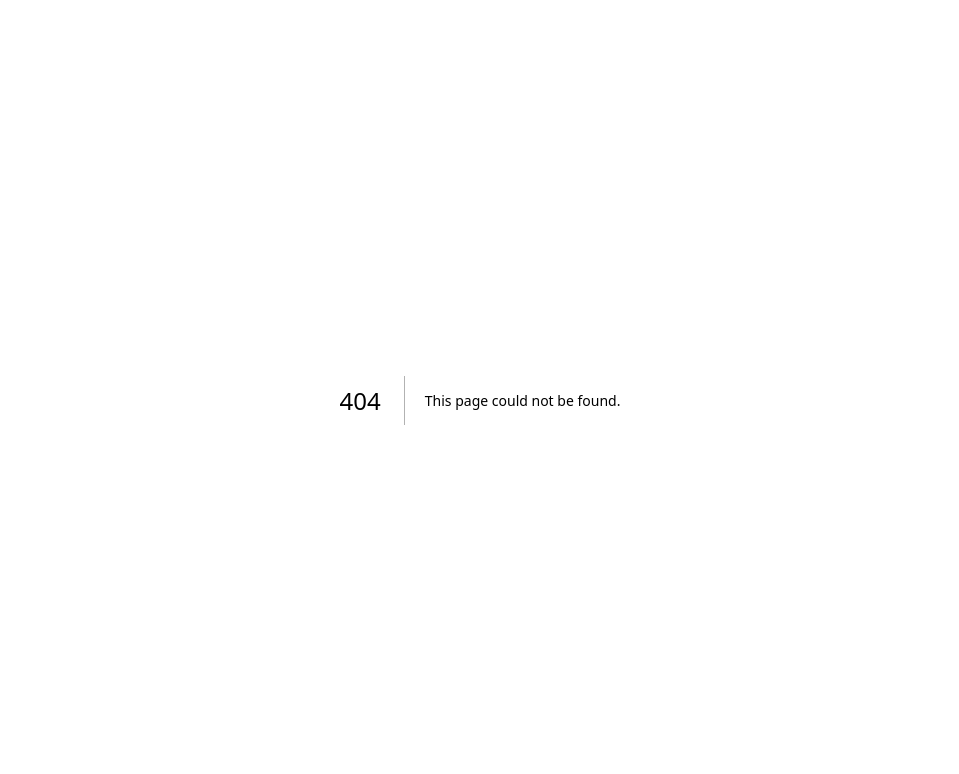
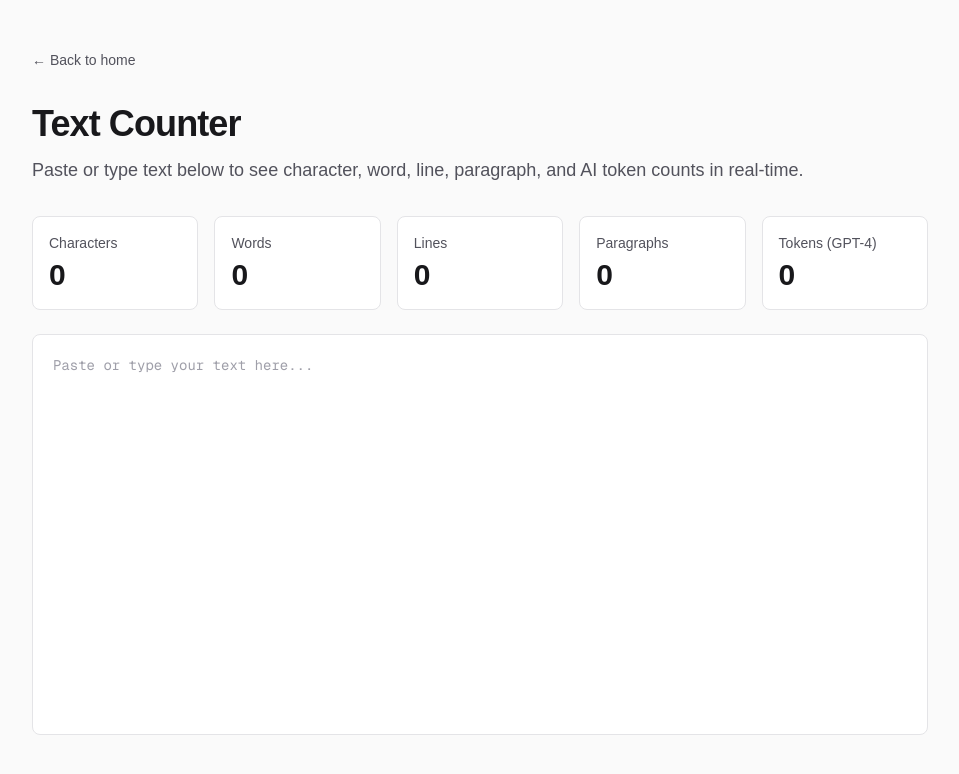
Before and after one commit to evanisnor/textytools, a Next.js app: page /text-counter in a window 1280 px wide. Before the commit this address had no page. Shown: the top 774 px of the page, without its empty margins (160-1119 px from the left). Built offline with nearby package versions, Linux system fonts and the light colour scheme.

Commit message:
Landing page and text-counter utility

```diff
--- a/app/page.tsx
+++ b/app/page.tsx
@@ -1,63 +1,40 @@
-import Image from "next/image";
+import Link from "next/link";
 
 export default function Home() {
   return (
-    <div className="flex min-h-screen items-center justify-center bg-zinc-50 font-sans dark:bg-black">
-      <main className="flex min-h-screen w-full max-w-3xl flex-col items-center justify-between py-32 px-16 bg-white dark:bg-black sm:items-start">
-        <Image
-          className="dark:invert"
-          src="/next.svg"
-          alt="Next.js logo"
-          width={100}
-          height={20}
-          priority
-        />
-        <div className="flex flex-col items-center gap-6 text-center sm:items-start sm:text-left">
-          <h1 className="max-w-xs text-3xl font-semibold leading-10 tracking-tight text-black dark:text-zinc-50">
-            To get started, edit the page.tsx file.
+    <div className="flex min-h-screen items-center justify-center bg-zinc-50 font-sans dark:bg-zinc-950">
+      <main className="flex w-full max-w-4xl flex-col gap-12 py-16 px-6">
+        <div className="flex flex-col gap-4">
+          <h1 className="text-4xl font-bold tracking-tight text-zinc-900 dark:text-zinc-50">
+            Utility Apps
           </h1>
-          <p className="max-w-md text-lg leading-8 text-zinc-600 dark:text-zinc-400">
-            Looking for a starting point or more instructions? Head over to{" "}
-            <a
-              href="https://vercel.com/templates?framework=next.js&utm_source=create-next-app&utm_medium=appdir-template-tw&utm_campaign=create-next-app"
-              className="font-medium text-zinc-950 dark:text-zinc-50"
-            >
-              Templates
-            </a>{" "}
-            or the{" "}
-            <a
-              href="https://nextjs.org/learn?utm_source=create-next-app&utm_medium=appdir-template-tw&utm_campaign=create-next-app"
-              className="font-medium text-zinc-950 dark:text-zinc-50"
-            >
-              Learning
-            </a>{" "}
-            center.
+          <p className="text-lg text-zinc-600 dark:text-zinc-400 max-w-2xl">
+            A hub for lightweight productivity tools to support low-friction use cases.
           </p>
         </div>
-        <div className="flex flex-col gap-4 text-base font-medium sm:flex-row">
-          <a
-            className="flex h-12 w-full items-center justify-center gap-2 rounded-full bg-foreground px-5 text-background transition-colors hover:bg-[#383838] dark:hover:bg-[#ccc] md:w-[158px]"
-            href="https://vercel.com/new?utm_source=create-next-app&utm_medium=appdir-template-tw&utm_campaign=create-next-app"
-            target="_blank"
-            rel="noopener noreferrer"
+
+        <div className="grid grid-cols-1 md:grid-cols-2 lg:grid-cols-3 gap-4">
+          <Link
+            href="/text-counter"
+            className="rounded-lg border border-zinc-200 dark:border-zinc-800 bg-white dark:bg-zinc-900 p-6 hover:border-zinc-300 dark:hover:border-zinc-700 transition-colors"
           >
-            <Image
-              className="dark:invert"
-              src="/vercel.svg"
-              alt="Vercel logomark"
-              width={16}
-              height={16}
-            />
-            Deploy Now
-          </a>
-          <a
-            className="flex h-12 w-full items-center justify-center rounded-full border border-solid border-black/[.08] px-5 transition-colors hover:border-transparent hover:bg-black/[.04] dark:border-white/[.145] dark:hover:bg-[#1a1a1a] md:w-[158px]"
-            href="https://nextjs.org/docs?utm_source=create-next-app&utm_medium=appdir-template-tw&utm_campaign=create-next-app"
-            target="_blank"
-            rel="noopener noreferrer"
-          >
-            Documentation
-          </a>
+            <h2 className="text-xl font-semibold text-zinc-900 dark:text-zinc-50 mb-2">
+              Text Counter
+            </h2>
+            <p className="text-sm text-zinc-600 dark:text-zinc-400">
+              Count characters, words, lines, paragraphs and AI tokens in real-time
+            </p>
+          </Link>
+
+          {/* Placeholder for future tools */}
+          <div className="rounded-lg border border-zinc-200 dark:border-zinc-800 bg-white dark:bg-zinc-900 p-6 hover:border-zinc-300 dark:hover:border-zinc-700 transition-colors opacity-50">
+            <h2 className="text-xl font-semibold text-zinc-900 dark:text-zinc-50 mb-2">
+              Coming Soon
+            </h2>
+            <p className="text-sm text-zinc-600 dark:text-zinc-400">
+              More productivity tools will be added here
+            </p>
+          </div>
         </div>
       </main>
     </div>
--- /dev/null
+++ b/app/text-counter/page.tsx
@@ -0,0 +1,110 @@
+'use client';
+
+import { useState, useMemo } from 'react';
+import Link from 'next/link';
+import { encoding_for_model } from 'tiktoken';
+
+export default function TextCounter() {
+  const [text, setText] = useState('');
+
+  const characterCount = text.length;
+  const wordCount = text.trim() === '' ? 0 : text.trim().split(/\s+/).length;
+  const lineCount = text === '' ? 0 : text.split('\n').length;
+  const paragraphCount = text.trim() === '' ? 0 : text.trim().split(/\n\s*\n/).filter(p => p.trim().length > 0).length;
+
+  const tokenCount = useMemo(() => {
+    if (text.trim() === '') return 0;
+
+    try {
+      const encoding = encoding_for_model('gpt-4');
+      const tokens = encoding.encode(text);
+      encoding.free();
+      return tokens.length;
+    } catch (error) {
+      console.error('Error encoding tokens:', error);
+      return 0;
+    }
+  }, [text]);
+
+  return (
+    <div className="min-h-screen bg-zinc-50 dark:bg-zinc-950 py-12 px-6">
+      <div className="max-w-4xl mx-auto">
+        <div className="mb-8">
+          <Link
+            href="/"
+            className="text-sm text-zinc-600 dark:text-zinc-400 hover:text-zinc-900 dark:hover:text-zinc-50 transition-colors"
+          >
+            ← Back to home
+          </Link>
+        </div>
+
+        <div className="mb-8">
+          <h1 className="text-4xl font-bold tracking-tight text-zinc-900 dark:text-zinc-50 mb-3">
+            Text Counter
+          </h1>
+          <p className="text-lg text-zinc-600 dark:text-zinc-400">
+            Paste or type text below to see character, word, line, paragraph, and AI token counts in real-time.
+          </p>
+        </div>
+
+        <div className="grid grid-cols-2 md:grid-cols-3 lg:grid-cols-5 gap-4 mb-6">
+          <div className="bg-white dark:bg-zinc-900 rounded-lg border border-zinc-200 dark:border-zinc-800 p-4">
+            <div className="text-sm text-zinc-600 dark:text-zinc-400 mb-1">Characters</div>
+            <div className="text-3xl font-bold text-zinc-900 dark:text-zinc-50">
+              {characterCount.toLocaleString()}
+            </div>
+          </div>
+
+          <div className="bg-white dark:bg-zinc-900 rounded-lg border border-zinc-200 dark:border-zinc-800 p-4">
+            <div className="text-sm text-zinc-600 dark:text-zinc-400 mb-1">Words</div>
+            <div className="text-3xl font-bold text-zinc-900 dark:text-zinc-50">
+              {wordCount.toLocaleString()}
+            </div>
+          </div>
+
+          <div className="bg-white dark:bg-zinc-900 rounded-lg border border-zinc-200 dark:border-zinc-800 p-4">
+            <div className="text-sm text-zinc-600 dark:text-zinc-400 mb-1">Lines</div>
+            <div className="text-3xl font-bold text-zinc-900 dark:text-zinc-50">
+              {lineCount.toLocaleString()}
+            </div>
+          </div>
+
+          <div className="bg-white dark:bg-zinc-900 rounded-lg border border-zinc-200 dark:border-zinc-800 p-4">
+            <div className="text-sm text-zinc-600 dark:text-zinc-400 mb-1">Paragraphs</div>
+            <div className="text-3xl font-bold text-zinc-900 dark:text-zinc-50">
+              {paragraphCount.toLocaleString()}
+            </div>
+          </div>
+
+          <div className="bg-white dark:bg-zinc-900 rounded-lg border border-zinc-200 dark:border-zinc-800 p-4">
+            <div className="text-sm text-zinc-600 dark:text-zinc-400 mb-1">Tokens (GPT-4)</div>
+            <div className="text-3xl font-bold text-zinc-900 dark:text-zinc-50">
+              {tokenCount.toLocaleString()}
+            </div>
+          </div>
+        </div>
+
+        <div className="bg-white dark:bg-zinc-900 rounded-lg border border-zinc-200 dark:border-zinc-800 p-1">
+          <textarea
+            value={text}
+            onChange={(e) => setText(e.target.value)}
+            placeholder="Paste or type your text here..."
+            className="w-full h-96 p-4 bg-transparent text-zinc-900 dark:text-zinc-50 placeholder-zinc-400 dark:placeholder-zinc-600 resize-none focus:outline-none font-mono text-sm"
+            spellCheck={false}
+          />
+        </div>
+
+        {text.length > 0 && (
+          <div className="mt-4 flex justify-end">
+            <button
+              onClick={() => setText('')}
+              className="text-sm text-zinc-600 dark:text-zinc-400 hover:text-zinc-900 dark:hover:text-zinc-50 transition-colors"
+            >
+              Clear text
+            </button>
+          </div>
+        )}
+      </div>
+    </div>
+  );
+}
--- a/package.json
+++ b/package.json
@@ -11,7 +11,8 @@
   "dependencies": {
     "next": "16.0.3",
     "react": "19.2.0",
-    "react-dom": "19.2.0"
+    "react-dom": "19.2.0",
+    "tiktoken": "^1.0.22"
   },
   "devDependencies": {
     "@tailwindcss/postcss": "^4",
```
Also changed, not shown: 1 other file (tests, documents, lock files or other folders).
